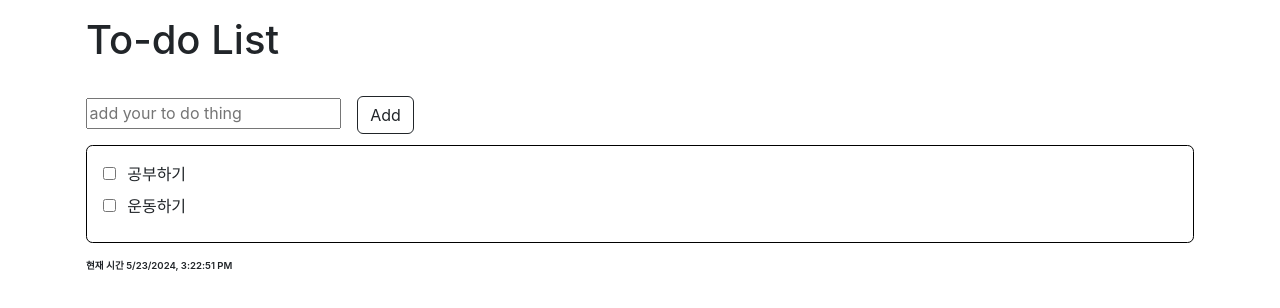
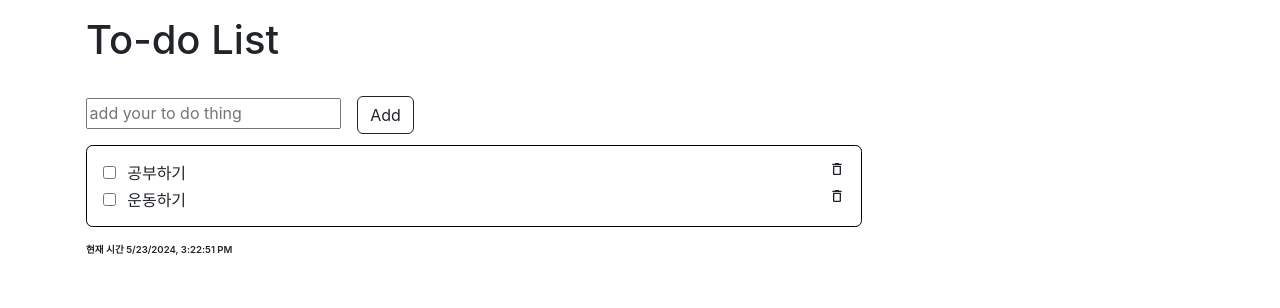
Before and after one commit to siawase17/To-do-List, a React (Create React App) app: page / in a window 1280 px wide. Shown: the top 308 px of the page. Built offline with nearby package versions, Linux system fonts and the light colour scheme.

Commit message:
feat: delete thing in TodoList component

```diff
--- a/package.json
+++ b/package.json
@@ -14,6 +14,7 @@
     "react": "^18.3.1",
     "react-bootstrap": "^2.10.2",
     "react-dom": "^18.3.1",
+    "react-icons": "^5.2.1",
     "react-scripts": "5.0.1",
     "typescript": "^4.9.5",
     "web-vitals": "^2.1.4"
--- a/src/components/TodoList.tsx
+++ b/src/components/TodoList.tsx
@@ -1,5 +1,6 @@
 import React, { useState } from 'react';
 import { Button } from 'react-bootstrap';
+import { MdDeleteOutline } from "react-icons/md";
 
 type Todo = {
     id: number;
@@ -30,6 +31,10 @@ const TodoList: React.FC = () => {
         }
     };
 
+    const handleDelete = (id: number) => {
+        setList(list.filter((thing) => thing.id !== id))
+    };
+
     return (
         <div>
             <h1>{title}</h1>
@@ -43,10 +48,10 @@ const TodoList: React.FC = () => {
                 />
                 <Button variant="outline-dark" onClick={handleAdd}>Add</Button>
             </div>
-            <div style={borderStyle}>
-                <ul style={listItemStyle}>
-                    {list.map((item) => (
-                        <li key={item.id} style={{ marginBottom: '0.5rem' }}>
+            <ul style={listContainerStyle}>
+                {list.map((item) => (
+                    <li key={item.id} style={listItemStyle}>
+                        <div>
                             <input
                                 type="checkbox"
                                 checked={item.isChecked}
@@ -56,10 +61,11 @@ const TodoList: React.FC = () => {
                             <span>
                                 {item.isChecked ? <del>{item.text}</del> : <span>{item.text}</span>}
                             </span>
-                        </li>
-                    ))}
-                </ul>
-            </div>
+                        </div>
+                        <MdDeleteOutline onClick={() => handleDelete(item.id)} />
+                    </li>
+                ))}
+            </ul>
         </div>
     );
 };
@@ -74,19 +80,23 @@ const containerStyle = {
 const inputStyle = {
     padding: '0.1rem',
     marginRight: '1rem',
-}
+};
 
-const borderStyle = {
+const listContainerStyle = {
+    listStyleType: 'none',
+    width: '70%',
     borderWidth: '1px',
     borderColor: 'black',
     borderStyle: 'solid',
     borderRadius: '0.4rem',
-    padding: '1rem',
+    padding: '0.7rem 1rem',
     marginBottom: '1rem'
 };
 
 const listItemStyle = {
-    listStyleType: 'none',
-    padding: 0,
-    margin: 0,
+    marginBottom: '0.5rem',
+    display: 'flex',
+    flexDirection: 'row' as 'row',
+    justifyContent: 'space-between',
+    margin: '0.2rem 0'
 };
```
Also changed, not shown: 1 other file (tests, documents, lock files or other folders).
